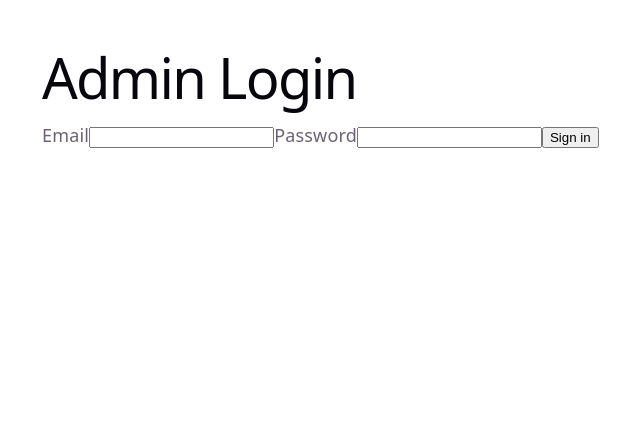
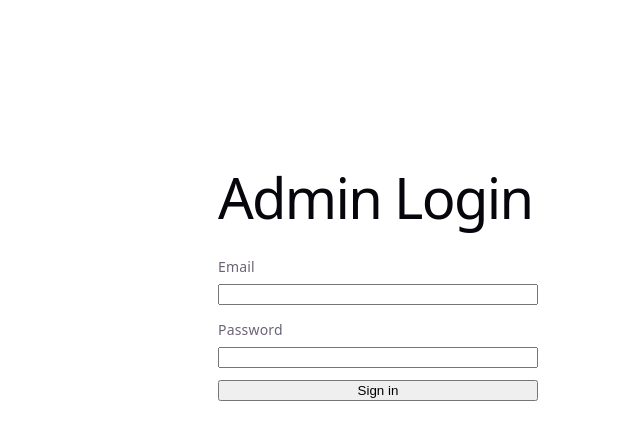
Before and after one commit to Hashane/Content-Management-System, a React (Vite) app in the folder frontend/: page /admin/login in a window 1280 px wide. Shown: the top 440 px of the page, without its empty margins (262-902 px from the left). Built offline with nearby package versions, Linux system fonts and the light colour scheme; no server answers.

Commit message:
style: basic auth & admin styles

```diff
--- a/frontend/src/App.css
+++ b/frontend/src/App.css
@@ -20,3 +20,65 @@
   border-radius: 8px;
   margin: 16px 0;
 }
+
+.auth-page {
+  display: flex;
+  justify-content: center;
+  padding-top: 15vh;
+}
+
+.auth-form {
+  display: flex;
+  flex-direction: column;
+  gap: 12px;
+  width: 320px;
+}
+
+.auth-form label {
+  display: flex;
+  flex-direction: column;
+  gap: 4px;
+  font-size: 14px;
+}
+
+.form-error {
+  color: #b3261e;
+}
+
+.admin-shell {
+  display: flex;
+  min-height: 100vh;
+}
+
+.admin-nav {
+  width: 200px;
+  flex-shrink: 0;
+  border-right: 1px solid var(--border);
+  padding: 16px;
+  display: flex;
+  flex-direction: column;
+  gap: 24px;
+}
+
+.admin-nav nav {
+  display: flex;
+  flex-direction: column;
+  gap: 8px;
+}
+
+.admin-nav a.active {
+  font-weight: 600;
+  color: var(--accent);
+}
+
+.admin-user {
+  margin-top: auto;
+  display: flex;
+  flex-direction: column;
+  gap: 8px;
+}
+
+.admin-content {
+  flex: 1;
+  padding: 24px;
+}
```
